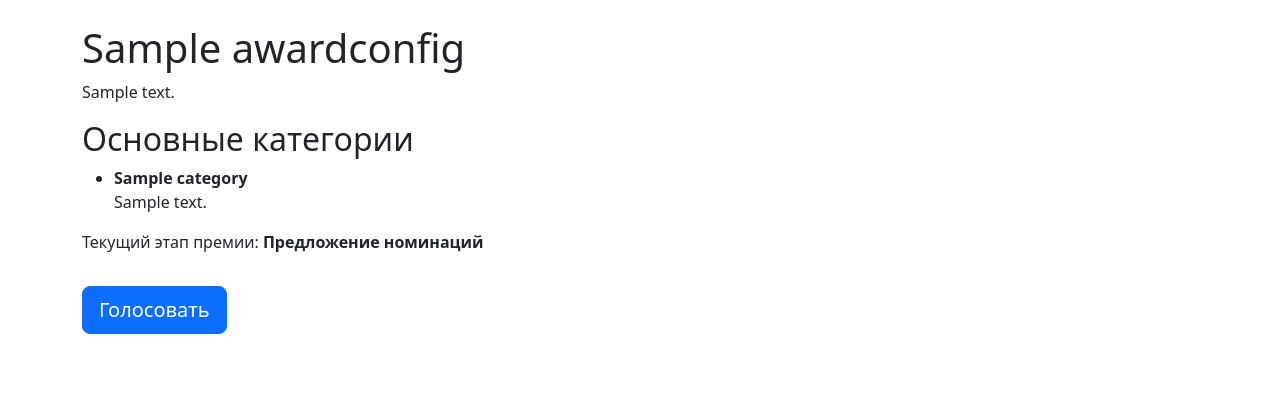
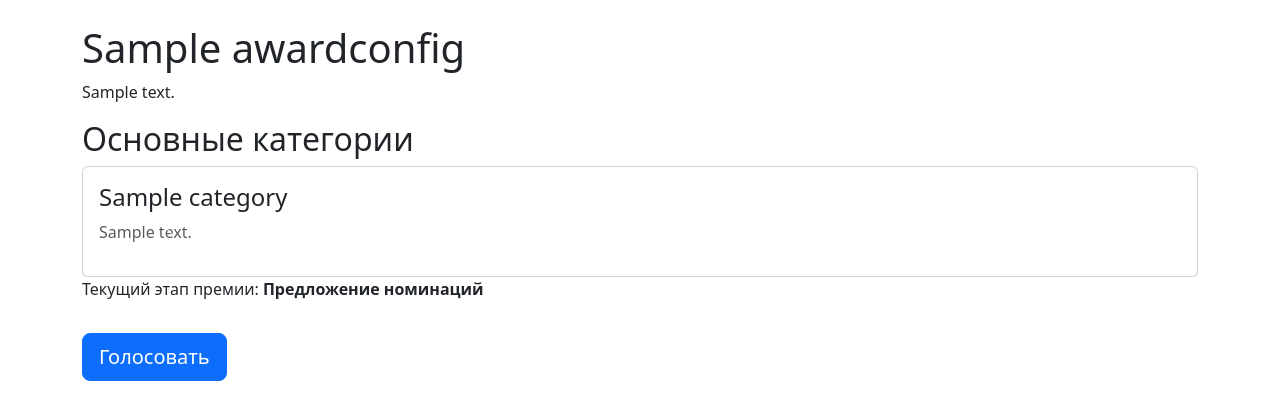
Before and after one commit to superznake/herzenboardstars, a Django app: page / in a window 1280 px wide. Shown: the part 56-476 px from the top of the page. Run offline with Django 4.2, Linux system fonts and the light colour scheme; tables that the repository leaves empty hold one stand-in row (values such as "Sample post"); some libraries are stand-ins or nearby versions.

Commit message:
Update index.html

```diff
--- a/templates/index.html
+++ b/templates/index.html
@@ -9,16 +9,45 @@
 
 {% if main_categories %}
     <h2>Основные категории</h2>
-    <ul>
-    {% for category in main_categories %}
-        <li>
-            <strong>{{ category.name }}</strong>
-            {% if category.description %}
-                <p>{{ category.description }}</p>
-            {% endif %}
-        </li>
-    {% endfor %}
-    </ul>
+
+    <div id="categoriesCarousel" class="carousel slide" data-bs-ride="carousel">
+      <div class="carousel-inner">
+
+        {% for category in main_categories %}
+          <div class="carousel-item {% if forloop.first %}active{% endif %}">
+            <div class="card p-3 shadow-sm h-100">
+              <h4>{{ category.name }}</h4>
+
+              {% if category.description %}
+                <p class="text-muted">{{ category.description }}</p>
+              {% endif %}
+
+              {% if current_stage == 'suggest_nominee' %}
+                <a href="{% url 'suggest_nominee' category.id %}" class="btn btn-primary mt-2">
+                    Предложить номинанта
+                </a>
+              {% elif current_stage == 'voting' %}
+                <a href="{% url 'vote' category.id %}" class="btn btn-primary mt-2">
+                    Голосовать
+                </a>
+              {% endif %}
+            </div>
+          </div>
+        {% endfor %}
+
+      </div>
+
+      <!-- Навигация карусели -->
+      <button class="carousel-control-prev" type="button" data-bs-target="#categoriesCarousel" data-bs-slide="prev">
+        <span class="carousel-control-prev-icon" aria-hidden="true"></span>
+        <span class="visually-hidden">Предыдущая</span>
+      </button>
+      <button class="carousel-control-next" type="button" data-bs-target="#categoriesCarousel" data-bs-slide="next">
+        <span class="carousel-control-next-icon" aria-hidden="true"></span>
+        <span class="visually-hidden">Следующая</span>
+      </button>
+
+    </div>
 {% endif %}
 
 <p>Текущий этап премии: <strong>{{ award_config.get_current_stage_display }}</strong></p>
```
